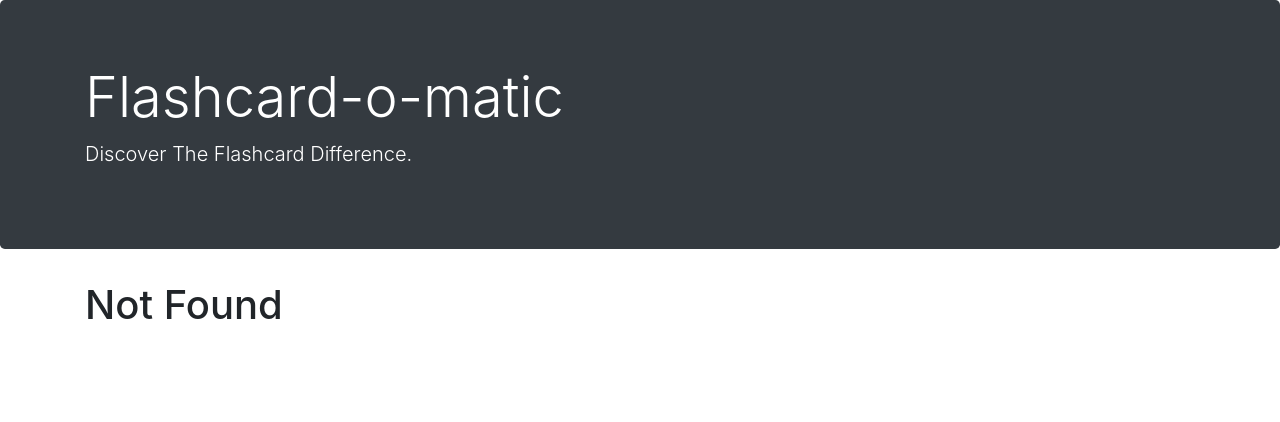
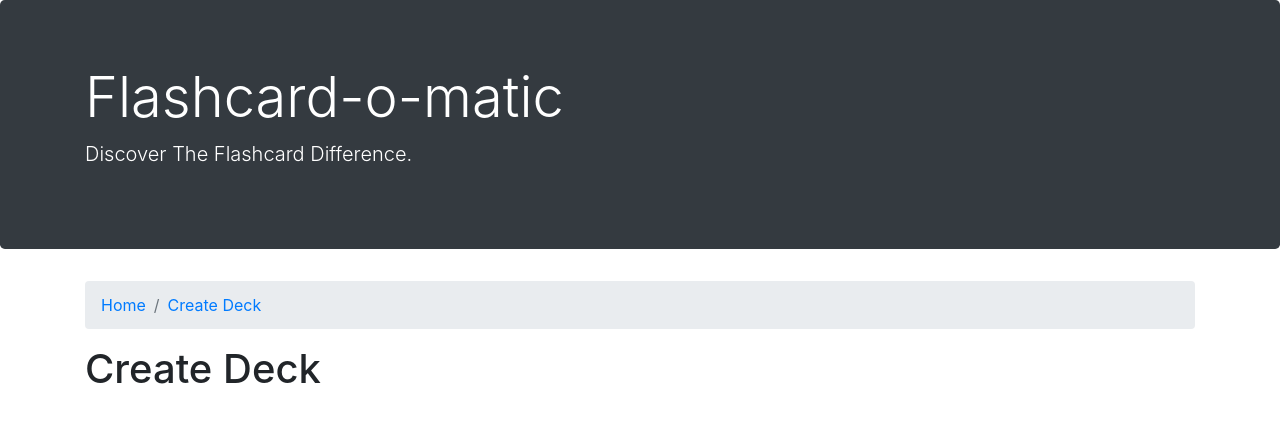
Before and after one commit to francisco-alberdi/chegg-flashcards, a React (Create React App) app: page /decks/new in a window 1280 px wide. Before the commit this address had no page. Shown: the top 422 px of the page. Built offline with nearby package versions, Linux system fonts and the light colour scheme; a web font is replaced by a local one.

Commit message:
Adding create deck

```diff
--- /dev/null
+++ b/src/CreateDeck/index.js
@@ -0,0 +1,15 @@
+import React, { useState, useEffect } from "react";
+import NavBar from "../components/NavBar";
+
+function CreateDeck() {
+  const navBarItems = [{ name: "Create Deck" }];
+
+  return (
+    <div>
+      <NavBar items={navBarItems} />
+      <h1>Create Deck</h1>
+    </div>
+  );
+}
+
+export default CreateDeck;
--- a/src/Layout/index.js
+++ b/src/Layout/index.js
@@ -3,6 +3,7 @@
 import Header from "./Header";
 import Home from "../Home";
 import Study from "../Study";
+import CreateDeck from "../CreateDeck";
 import NotFound from "./NotFound";
 
 function Layout() {
@@ -13,6 +14,7 @@
         <Routes>
           <Route path="/" element={<Home />} />
           <Route path="/decks/:deckId/study" element={<Study />} />
+          <Route path="/decks/new" element={<CreateDeck />} />
           <Route path="*" element={<NotFound />} />
         </Routes>
       </div>
```
